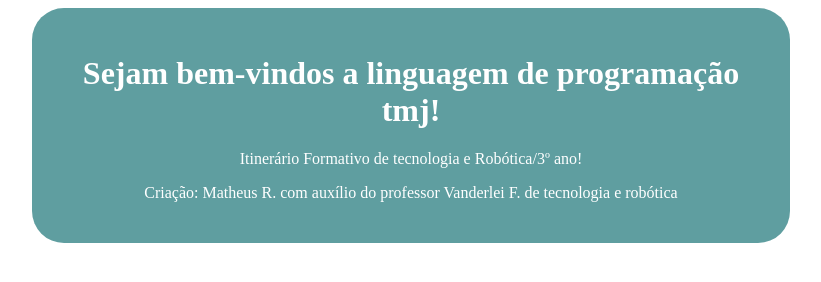
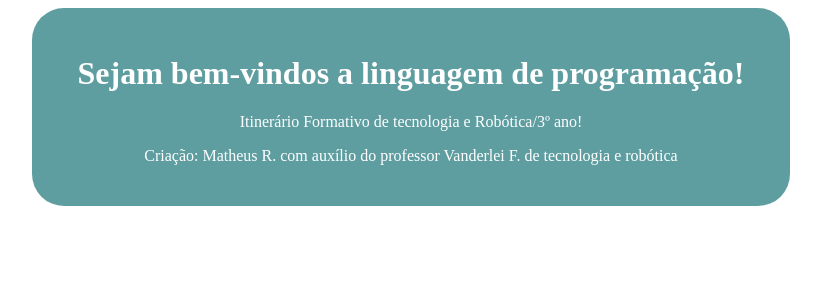
Before and after one commit to MatheusRSoarez/Escola-Irene, a plain HTML site: page projeto/index.html in a window 1280 px wide. Shown: the whole page, without its empty margins (229-1050 px from the left). Drawn offline with Linux system fonts and the light colour scheme.

Commit message:
Update index.html

```diff
--- a/projeto/index.html
+++ b/projeto/index.html
@@ -8,7 +8,7 @@
 </head>
 <body>
     <div class="container">
-        <h1>Sejam bem-vindos a linguagem de programação tmj!</h1>
+        <h1>Sejam bem-vindos a linguagem de programação!</h1>
         <p>Itinerário Formativo de tecnologia e Robótica/3º ano!</p>
         <p>Criação: Matheus R. com auxílio do professor Vanderlei F. de tecnologia e robótica</p>
     </div>
```
